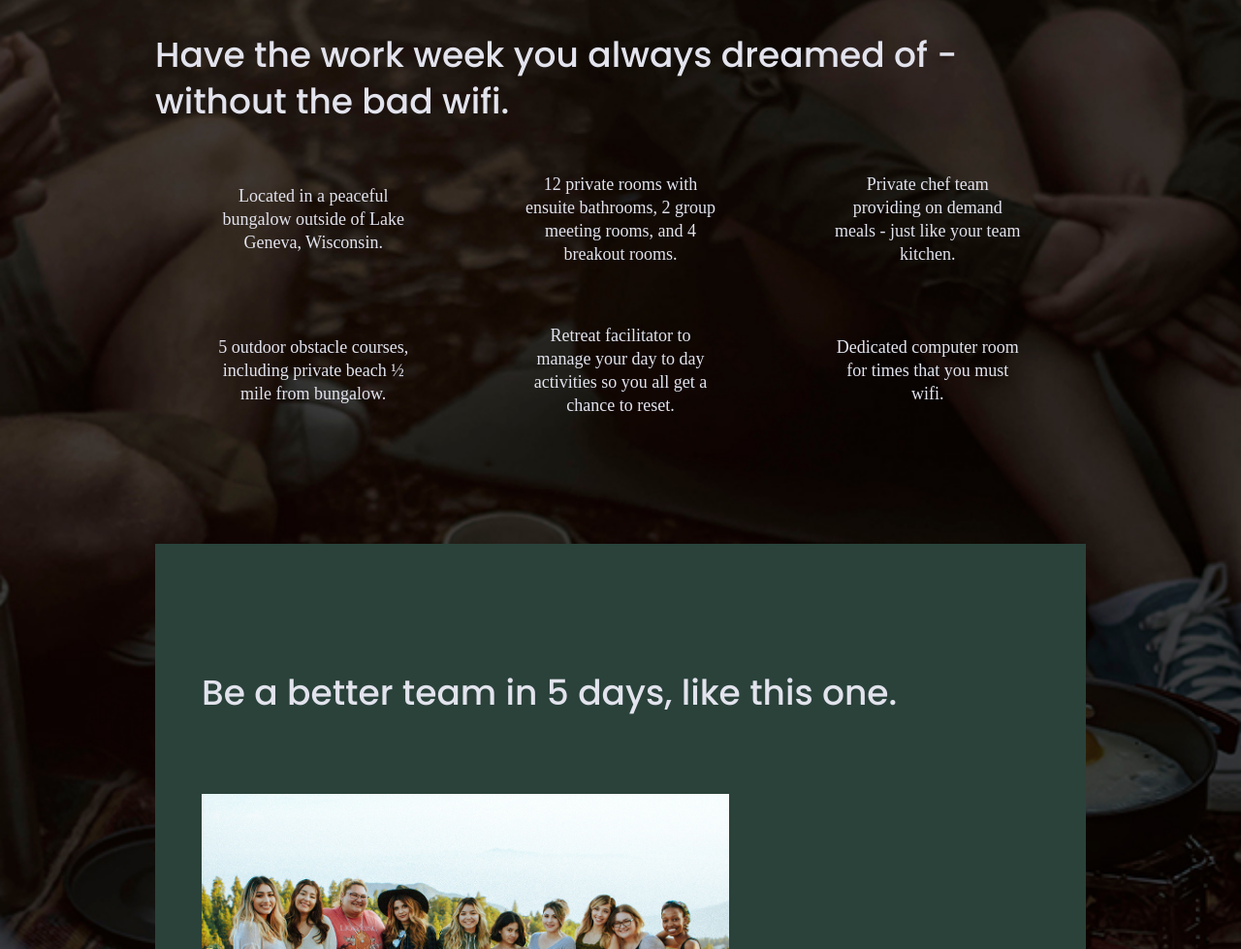
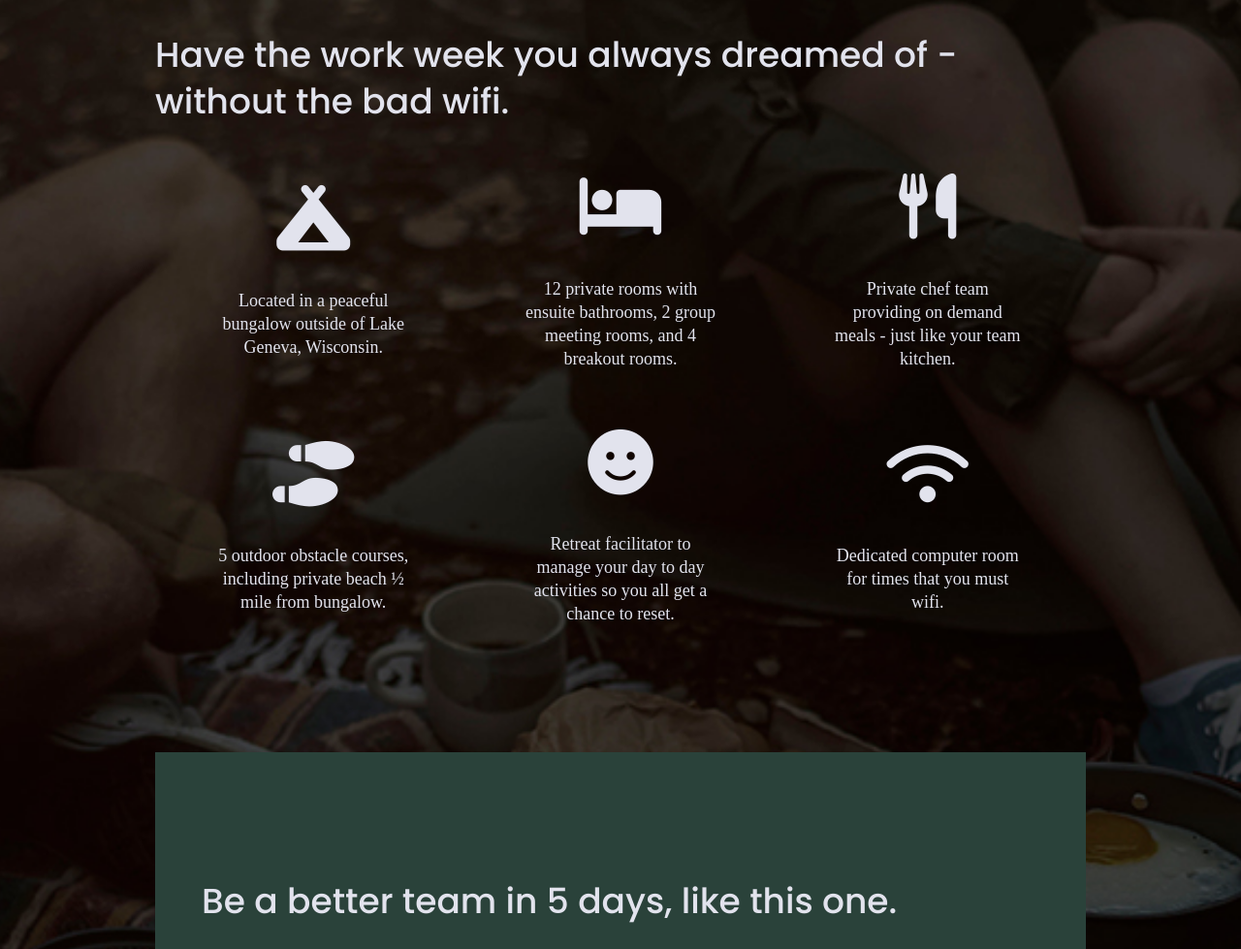
Before and after one commit to bluescaban/responsive-project, a website: page index.html in a window 1280 px wide. Shown: the part 1115-2094 px from the top of the page at 97% size. Drawn offline with nearby package versions, Linux system fonts and the light colour scheme.

Commit message:
font-awesome

```diff
--- a/css/main.css
+++ b/css/main.css
@@ -328,6 +328,11 @@
     justify-content: center;
     align-items: center;
     flex-flow: row wrap;
+}
+
+.features i {
+    font-size: 3.75em;
+    margin-bottom: 40px;
 }
 
 .features p {
@@ -665,7 +670,7 @@
       }
 
       .mission-content p {
-          width: 45%;
+          width: 45%;0000000
       }
 
       .map figure {
--- a/index.html
+++ b/index.html
@@ -15,6 +15,8 @@
 
   <link rel="stylesheet" href="css/normalize.css">
   <link rel="stylesheet" href="css/main.css">
+
+  <script src="https://kit.fontawesome.com/6d6cddcb0c.js" crossorigin="anonymous"></script>
 
   <!-- Google Fonts -->
   <link href="https://fonts.googleapis.com/css?family=Open+Sans:400,700|Poppins:500,700" rel="stylesheet">
@@ -70,6 +72,7 @@
             <div class="features-items">
                 <article>
                     <p class="fontawesome-icon">
+                        <i class="fas fa-campground"></i>
                     </p>
                     <p class="features-item-description">
                         Located in a peaceful bungalow outside of Lake Geneva, Wisconsin.
@@ -77,6 +80,7 @@
                 </article>
                 <article>
                   <p class="fontawesome-icon">
+                    <i class="fas fa-bed"></i>
                   </p>
                   <p class="features-item-description">
                         12 private rooms with ensuite bathrooms, 2 group meeting rooms, and 4 breakout rooms.
@@ -84,6 +88,7 @@
                 </article>
                 <article>
                   <p class="fontawesome-icon">
+                    <i class="fas fa-utensils"></i>
                   </p>
                   <p class="features-item-description">
                         Private chef team providing on demand meals - just like your team kitchen.
@@ -91,6 +96,7 @@
                 </article>
                 <article>
                   <p class="fontawesome-icon">
+                    <i class="fas fa-shoe-prints"></i>
                   </p>
                   <p class="features-item-description">
                         5 outdoor obstacle courses, including private beach ½ mile from bungalow.
@@ -98,6 +104,7 @@
                 </article>
                 <article>
                   <p class="fontawesome-icon">
+                    <i class="fas fa-smile"></i>
                   </p>
                   <p class="features-item-description">
                         Retreat facilitator to manage your day to day activities so you all get a chance to reset.
@@ -105,6 +112,7 @@
                 </article>
                 <article>
                   <p class="fontawesome-icon">
+                    <i class="fas fa-wifi"></i>
                   </p>
                   <p class="features-item-description">
                           Dedicated computer room for times that you must wifi.
```
Also changed, not shown: about/index.html (+2 -1 lines), faq/index.html (+3 -1 lines).
